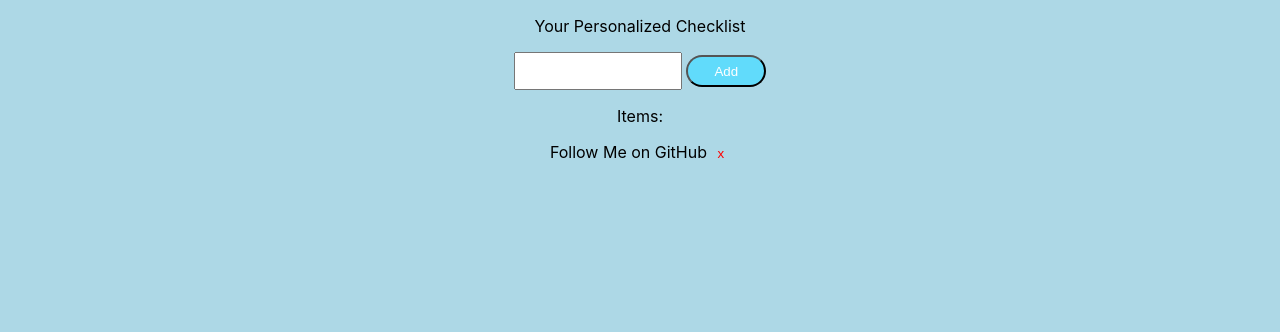
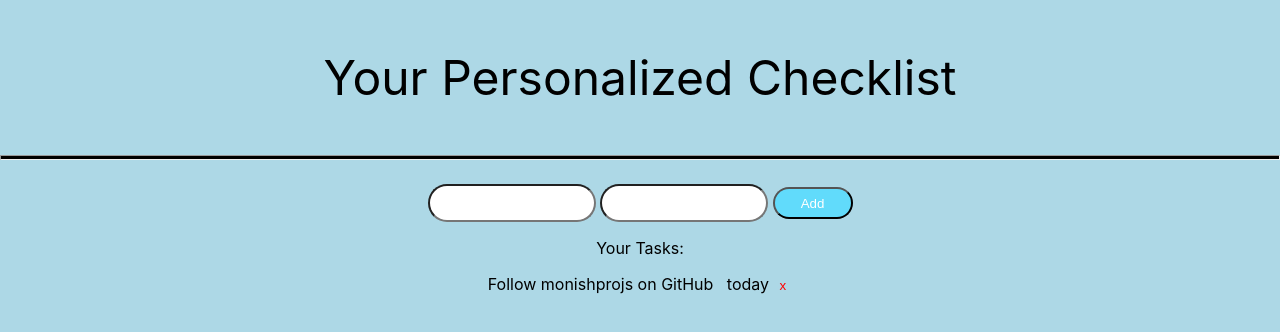
Before and after one commit to monishprojs/checklist, a React (Create React App) app: page / in a window 1280 px wide. Shown: the top 332 px of the page. Built offline with nearby package versions, Linux system fonts and the light colour scheme.

Commit message:
can now add dates to events

```diff
--- a/src/App.css
+++ b/src/App.css
@@ -5,4 +5,11 @@ body {
 
 .title {
     text-align: center;
+    font-size: 3rem;
 }
+
+.divider {
+    height: 0.2rem;
+    color: black;
+    background-color: black;
+}
--- a/src/App.tsx
+++ b/src/App.tsx
@@ -7,6 +7,7 @@ function App() {
     <div>
       <div className="title">
         <p>Your Personalized Checklist</p>
+        <hr className="divider" />
       </div>
       <div>
         <CheckList></CheckList>
--- a/src/components/checkList.css
+++ b/src/components/checkList.css
@@ -9,6 +9,7 @@
 .subject {
     width: 10rem;
     height: 2rem;
+    border-radius: 30px;
 }
 
 .submit {
@@ -19,6 +20,10 @@
     height: 2rem;
 }
 
+.submit:hover {
+    background-color: darkslateblue;
+}
+
 .remove {
     color: red;
     background: none;
@@ -26,5 +31,5 @@
 }
 
 .remove:hover {
-    color: aqua;
+    color: darkslateblue;
 }
--- a/src/components/checkList.tsx
+++ b/src/components/checkList.tsx
@@ -1,10 +1,9 @@
-import React, { useState } from 'react';
+import React, { useEffect, useState } from 'react';
 import './checkList.css';
 
 
 function CheckList() {
-    const [checkList, setList] = useState(['Follow Me on GitHub']);
-    const [dates, setDates] = useState([''])
+    const [checkList, setList] = useState([{ message: "Follow monishprojs on GitHub", date: "today" }]);
 
     function enter(key: any) {
         if (key.key === 'Enter') {
@@ -14,10 +13,12 @@ function CheckList() {
 
     function addList() {
         let addBox = document.getElementById('add') as HTMLInputElement | null;
-        if (addBox != null) {
-            let item = addBox.value;
-            if (item != "") {
-                setList(checkList => [...checkList, item]);
+        let dateBox = document.getElementById('date') as HTMLInputElement | null;
+        if (addBox != null && dateBox != null) {
+            let msg = addBox.value;
+            let time = dateBox.value;
+            if (msg != "") {
+                setList(checkList => [...checkList, { message: msg, date: time }]);
             }
         }
     }
@@ -33,14 +34,16 @@ function CheckList() {
             <div className="functions">
                 <input type="text" id="add" className="subject" onKeyDown={enter} />
                 &nbsp;
+                <input type="text" id="date" className="subject" onKeyDown={enter} />
+                &nbsp;
                 <button onClick={addList} className="submit">Add</button>
             </div>
             <div className="list">
-                <p>Items:</p>
+                <p>Your Tasks:</p>
                 {checkList.map((check, index) => {
                     return (
                         <div>
-                            {check}
+                            {check.message} &nbsp; {check.date}
                             &nbsp;
                             <button className="remove" onClick={() => removeList(index)}>x</button>
                         </div>
```
